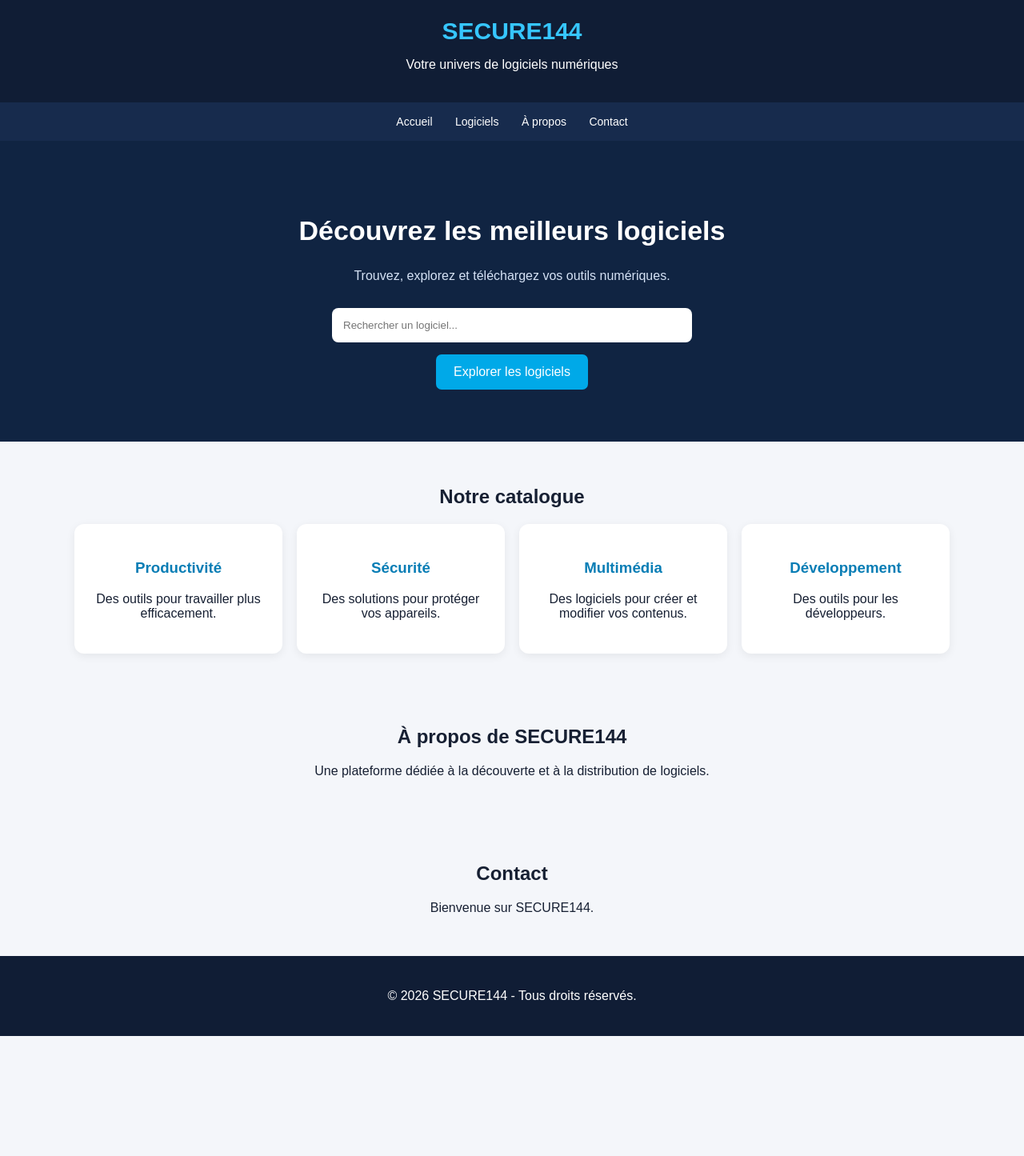
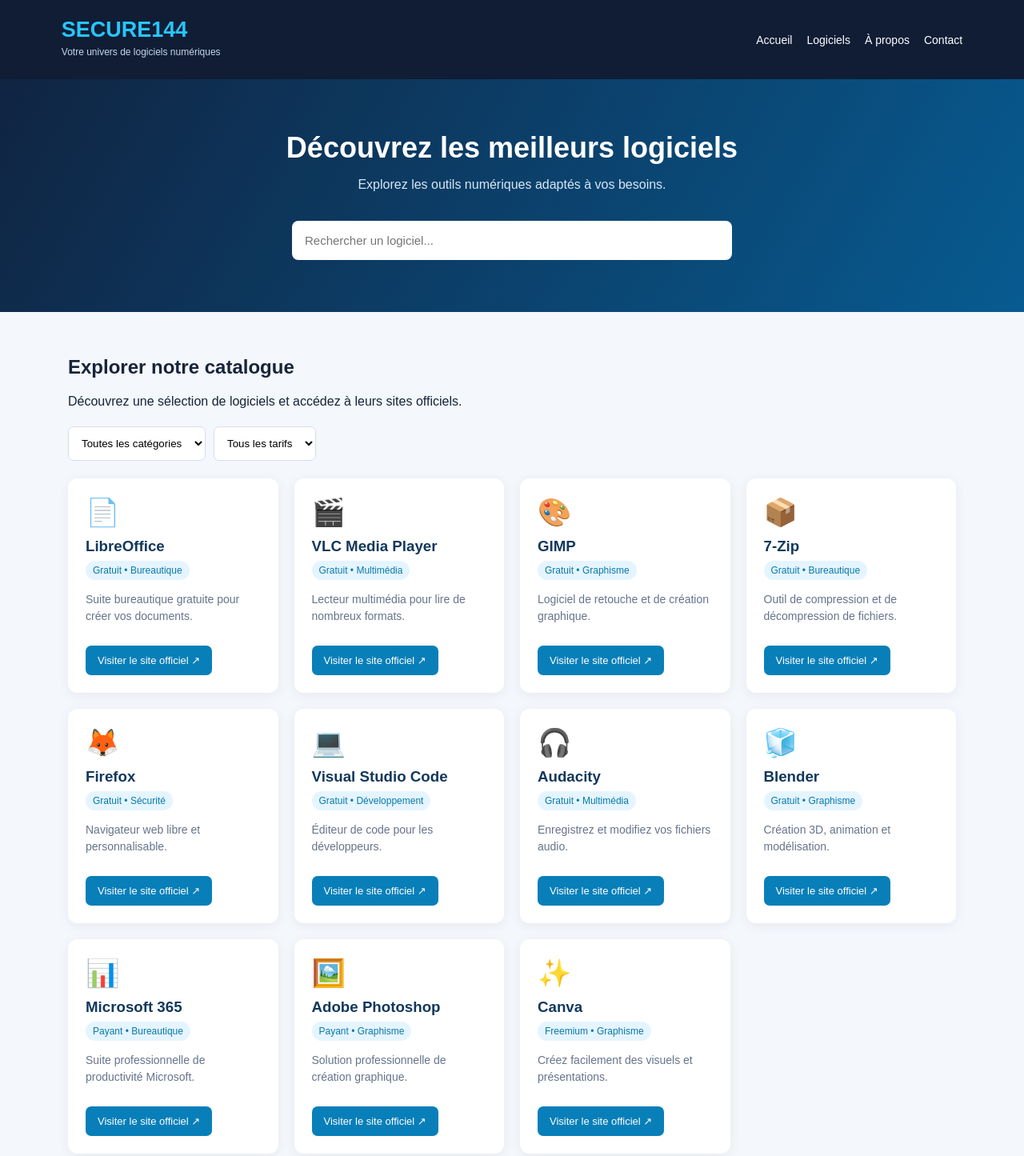
Before and after one commit to frshopping51-oss/secure144, a plain HTML site: page index.html in a window 1280 px wide. Shown: the top 1445 px of the page at 80% size. Before the commit the page ends 1295 px from the top, so only its background shows below. Drawn offline with Linux system fonts and the light colour scheme.

Commit message:
Revamp index.html with new layout and features
Updated the layout and styling of the index page, enhancing the user interface and navigation. Added new sections for software categories and improved the search functionality.

```diff
--- a/index.html
+++ b/index.html
@@ -1,77 +1,177 @@
+
 <!DOCTYPE html>
 <html lang="fr">
 <head>
 <meta charset="UTF-8">
 <meta name="viewport" content="width=device-width, initial-scale=1.0">
-<title>SECURE144 - Centre de logiciels</title>
+<meta name="description" content="SECURE144 : découvrez des logiciels gratuits et payants, en toute simplicité.">
+<title>SECURE144 | Logiciels & Solutions numériques</title>
 <style>
 *{box-sizing:border-box}
-body{margin:0;font-family:Arial,sans-serif;background:#f4f6fa;color:#172033}
-header{background:#101d35;color:white;padding:22px;text-align:center}
-header h1{margin:0;color:#36c6ff;font-size:30px}
-nav{background:#172b4d;padding:15px;text-align:center}
-nav a{color:white;text-decoration:none;margin:12px;font-size:14px}
-.hero{padding:65px 20px;text-align:center;background:#102442;color:white}
-.hero h2{font-size:34px}
-.hero p{color:#d5e2f5}
-.search{padding:14px;width:85%;max-width:450px;border:0;border-radius:8px;margin-top:15px}
-.button{display:inline-block;background:#00a9e8;color:white;padding:13px 22px;border-radius:7px;text-decoration:none;margin-top:15px}
-section{padding:35px 20px;text-align:center}
-.cards{display:flex;flex-wrap:wrap;justify-content:center;gap:18px}
-.card{background:white;padding:25px;width:260px;border-radius:12px;box-shadow:0 3px 12px #0001}
-.card h3{color:#087db5}
-footer{background:#101d35;color:white;text-align:center;padding:25px}
+body{margin:0;font-family:Arial,sans-serif;background:#f4f7fb;color:#17243a}
+header{background:#101d35;color:white;padding:22px 6%;display:flex;justify-content:space-between;align-items:center;flex-wrap:wrap}
+.logo{font-size:27px;font-weight:bold;color:#28c5ff}
+header p{margin:5px 0;font-size:12px;color:#c5d5e8}
+nav{display:flex;gap:18px;flex-wrap:wrap}
+nav a{color:white;text-decoration:none;font-size:14px}
+.hero{background:linear-gradient(120deg,#102442,#075b91);padding:65px 20px;text-align:center;color:white}
+.hero h1{font-size:36px;margin:0 0 15px}
+.hero p{color:#d7e8f7}
+.search{width:90%;max-width:550px;padding:16px;border:0;border-radius:8px;margin-top:20px;font-size:15px}
+.container{max-width:1150px;margin:auto;padding:35px 20px}
+.filters{display:flex;gap:10px;flex-wrap:wrap;margin:22px 0}
+select,.filters input{padding:12px;border:1px solid #d6deea;border-radius:7px;background:white}
+.cards{display:grid;grid-template-columns:repeat(auto-fit,minmax(230px,1fr));gap:20px}
+.card{background:white;padding:22px;border-radius:12px;box-shadow:0 3px 15px #152b4810}
+.card .symbol{font-size:34px}
+.card h3{margin:12px 0 7px;color:#12385c}
+.card p{font-size:14px;line-height:1.5;color:#65748a;min-height:42px}
+.tag{display:inline-block;padding:5px 9px;background:#e5f5ff;color:#0879ad;border-radius:20px;font-size:12px}
+.card a,.main-button{display:inline-block;background:#087fb9;color:white;padding:11px 15px;border-radius:7px;text-decoration:none;margin-top:12px;font-size:13px}
+.card a:hover,.main-button:hover{background:#075b91}
+.empty{padding:30px;text-align:center;color:#65748a;grid-column:1/-1}
+section h2{color:#102d4d}
+.info{background:#e8f3fa;padding:25px;border-radius:12px;line-height:1.7}
+footer{background:#101d35;color:white;text-align:center;padding:28px;font-size:13px}
+@media(max-width:600px){header{gap:15px}.hero h1{font-size:28px}nav{gap:12px}}
 </style>
 </head>
 <body>
+
 <header>
-<h1>SECURE144</h1>
+<div>
+<div class="logo">SECURE144</div>
 <p>Votre univers de logiciels numériques</p>
-</header>
+</div>
 <nav>
 <a href="#">Accueil</a>
-<a href="#logiciels">Logiciels</a>
+<a href="#catalogue">Logiciels</a>
 <a href="#apropos">À propos</a>
 <a href="#contact">Contact</a>
 </nav>
+</header>
+
 <div class="hero">
-<h2>Découvrez les meilleurs logiciels</h2>
-<p>Trouvez, explorez et téléchargez vos outils numériques.</p>
-<input class="search" type="search" placeholder="Rechercher un logiciel...">
-<br>
-<a class="button" href="#logiciels">Explorer les logiciels</a>
+<h1>Découvrez les meilleurs logiciels</h1>
+<p>Explorez les outils numériques adaptés à vos besoins.</p>
+<input id="search" class="search" type="search"
+placeholder="Rechercher un logiciel...">
 </div>
-<section id="logiciels">
-<h2>Notre catalogue</h2>
-<div class="cards">
-<div class="card">
-<h3>Productivité</h3>
-<p>Des outils pour travailler plus efficacement.</p>
+
+<main class="container" id="catalogue">
+<h2>Explorer notre catalogue</h2>
+<p>Découvrez une sélection de logiciels et accédez à leurs sites officiels.</p>
+
+<div class="filters">
+<select id="category">
+<option value="all">Toutes les catégories</option>
+<option value="Bureautique">Bureautique</option>
+<option value="Multimédia">Multimédia</option>
+<option value="Sécurité">Sécurité</option>
+<option value="Développement">Développement</option>
+<option value="Graphisme">Graphisme</option>
+</select>
+
+<select id="price">
+<option value="all">Tous les tarifs</option>
+<option value="Gratuit">Gratuit</option>
+<option value="Payant">Payant</option>
+<option value="Freemium">Freemium</option>
+</select>
 </div>
-<div class="card">
-<h3>Sécurité</h3>
-<p>Des solutions pour protéger vos appareils.</p>
-</div>
-<div class="card">
-<h3>Multimédia</h3>
-<p>Des logiciels pour créer et modifier vos contenus.</p>
-</div>
-<div class="card">
-<h3>Développement</h3>
-<p>Des outils pour les développeurs.</p>
-</div>
+
+<div id="results" class="cards"></div>
+</main>
+
+<section class="container" id="apropos">
+<div class="info">
+<h2>À propos de SECURE144</h2>
+SECURE144 est une plateforme de découverte de logiciels.
+Notre objectif est de faciliter l'accès aux solutions numériques,
+gratuites et payantes, en privilégiant les sources officielles
+et les téléchargements fiables.
 </div>
 </section>
-<section id="apropos">
-<h2>À propos de SECURE144</h2>
-<p>Une plateforme dédiée à la découverte et à la distribution de logiciels.</p>
+
+<section class="container" id="contact">
+<h2>Contact</h2>
+<p>Vous êtes développeur et souhaitez présenter votre logiciel sur SECURE144 ?</p>
+<p>Notre espace partenaires sera prochainement disponible.</p>
 </section>
-<section id="contact">
-<h2>Contact</h2>
-<p>Bienvenue sur SECURE144.</p>
-</section>
+
 <footer>
 <p>© 2026 SECURE144 - Tous droits réservés.</p>
+<p>Plateforme indépendante de découverte de logiciels.</p>
 </footer>
+
+<script>
+const softwares = [
+{name:"LibreOffice",category:"Bureautique",price:"Gratuit",icon:"📄",description:"Suite bureautique gratuite pour créer vos documents.",url:"https://www.libreoffice.org/download/download/"},
+{name:"VLC Media Player",category:"Multimédia",price:"Gratuit",icon:"🎬",description:"Lecteur multimédia pour lire de nombreux formats.",url:"https://www.videolan.org/vlc/"},
+{name:"GIMP",category:"Graphisme",price:"Gratuit",icon:"🎨",description:"Logiciel de retouche et de création graphique.",url:"https://www.gimp.org/downloads/"},
+{name:"7-Zip",category:"Bureautique",price:"Gratuit",icon:"📦",description:"Outil de compression et de décompression de fichiers.",url:"https://www.7-zip.org/"},
+{name:"Firefox",category:"Sécurité",price:"Gratuit",icon:"🦊",description:"Navigateur web libre et personnalisable.",url:"https://www.mozilla.org/firefox/new/"},
+{name:"Visual Studio Code",category:"Développement",price:"Gratuit",icon:"💻",description:"Éditeur de code pour les développeurs.",url:"https://code.visualstudio.com/"},
+{name:"Audacity",category:"Multimédia",price:"Gratuit",icon:"🎧",description:"Enregistrez et modifiez vos fichiers audio.",url:"https://www.audacityteam.org/download/"},
+{name:"Blender",category:"Graphisme",price:"Gratuit",icon:"🧊",description:"Création 3D, animation et modélisation.",url:"https://www.blender.org/download/"},
+{name:"Microsoft 365",category:"Bureautique",price:"Payant",icon:"📊",description:"Suite professionnelle de productivité Microsoft.",url:"https://www.microsoft.com/microsoft-365"},
+{name:"Adobe Photoshop",category:"Graphisme",price:"Payant",icon:"🖼️",description:"Solution professionnelle de création graphique.",url:"https://www.adobe.com/products/photoshop.html"},
+{name:"Canva",category:"Graphisme",price:"Freemium",icon:"✨",description:"Créez facilement des visuels et présentations.",url:"https://www.canva.com/"}
+];
+
+const results=document.getElementById("results");
+const search=document.getElementById("search");
+const category=document.getElementById("category");
+const price=document.getElementById("price");
+
+function render(){
+const q=search.value.toLowerCase().trim();
+const filtered=softwares.filter(s=>
+(s.name.toLowerCase().includes(q)||s.description.toLowerCase().includes(q))&&
+(category.value==="all"||s.category===category.value)&&
+(price.value==="all"||s.price===price.value)
+);
+
+results.innerHTML="";
+
+if(filtered.length===0){
+results.innerHTML='<div class="empty">Aucun logiciel trouvé. Essayez une autre recherche.</div>';
+return;
+}
+
+filtered.forEach(s=>{
+const card=document.createElement("article");
+card.className="card";
+
+const icon=document.createElement("div");
+icon.className="symbol";
+icon.textContent=s.icon;
+
+const title=document.createElement("h3");
+title.textContent=s.name;
+
+const tag=document.createElement("span");
+tag.className="tag";
+tag.textContent=s.price+" • "+s.category;
+
+const desc=document.createElement("p");
+desc.textContent=s.description;
+
+const link=document.createElement("a");
+link.href=s.url;
+link.target="_blank";
+link.rel="noopener noreferrer";
+link.textContent="Visiter le site officiel ↗";
+
+card.append(icon,title,tag,desc,link);
+results.appendChild(card);
+});
+}
+
+search.addEventListener("input",render);
+category.addEventListener("change",render);
+price.addEventListener("change",render);
+render();
+</script>
 </body>
-  </html>
+</html>
```
